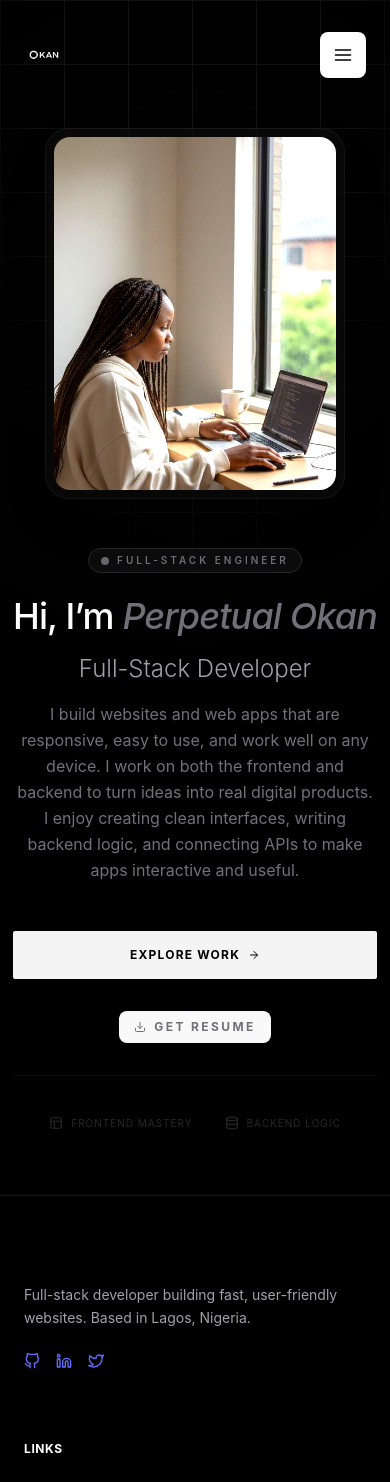
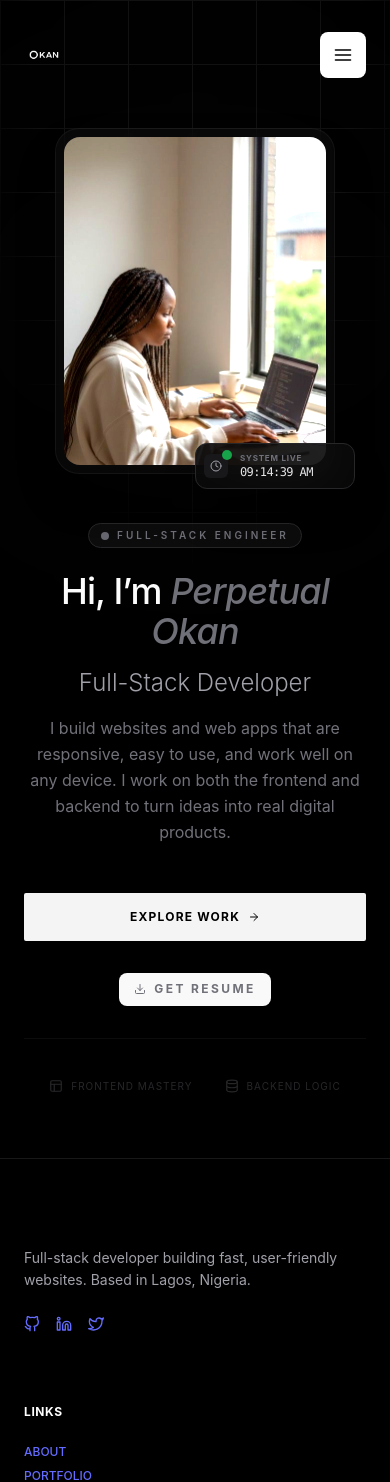
Before and after one commit to Perpetualisi/Isi-Portfolio2, a React (Vite) app: page / in a window 390 px wide. Shown: the top 1482 px of the page. Built offline with nearby package versions, Linux system fonts and the light colour scheme.

Commit message:
Update Hero component

```diff
--- a/src/Components/Hero/Hero.jsx
+++ b/src/Components/Hero/Hero.jsx
@@ -1,23 +1,18 @@
 import React, { useRef, useState, useEffect } from "react";
 import { Link } from "react-router-dom";
 import { motion, useScroll, useTransform, useSpring } from "framer-motion";
-import { FiArrowRight, FiDownload, FiTerminal, FiDatabase, FiLayout, FiClock } from "react-icons/fi";
+import { FiArrowRight, FiDownload, FiClock, FiDatabase, FiLayout } from "react-icons/fi";
 
 const Hero = () => {
   const containerRef = useRef(null);
   const { scrollY } = useScroll();
-
-  // Real-time Clock Logic for 24/7 Impression
   const [time, setTime] = useState(new Date());
 
   useEffect(() => {
-    const timer = setInterval(() => {
-      setTime(new Date());
-    }, 1000);
+    const timer = setInterval(() => setTime(new Date()), 1000);
     return () => clearInterval(timer);
   }, []);
 
-  // Formats time (e.g., 14:05:02 PM) - Adjust 'en-US' or timeZone as needed
   const formattedTime = time.toLocaleTimeString('en-US', {
     hour12: true,
     hour: '2-digit',
@@ -25,7 +20,6 @@ const Hero = () => {
     second: '2-digit'
   });
 
-  // Refined parallax for a premium feel
   const yImageValue = useTransform(scrollY, [0, 500], [0, -50]);
   const yImage = useSpring(yImageValue, { stiffness: 60, damping: 20 });
   const opacity = useTransform(scrollY, [0, 400], [1, 0]);
@@ -44,7 +38,6 @@ const Hero = () => {
       ref={containerRef}
       className="relative min-h-screen flex items-center justify-center px-6 md:px-12 lg:px-24 pt-32 pb-16 bg-[#000000] overflow-hidden"
     >
-      {/* Background: Subtle Technical Grid */}
       <motion.div style={{ opacity }} className="absolute inset-0 pointer-events-none">
         <div className="absolute inset-0 bg-[linear-gradient(to_right,#111_1px,transparent_1px),linear-gradient(to_bottom,#111_1px,transparent_1px)] bg-[size:4rem_4rem] [mask-image:radial-gradient(ellipse_60%_50%_at_50%_0%,#000_70%,transparent_100%)]" />
       </motion.div>
@@ -57,40 +50,36 @@ const Hero = () => {
             style={{ y: yImage }}
             className="flex-1 flex justify-center lg:justify-end order-1 lg:order-2 w-full"
           >
-            <div className="relative w-full max-w-[300px] sm:max-w-[380px] lg:max-w-[440px]">
+            <div className="relative w-full max-w-[280px] sm:max-w-[380px] lg:max-w-[440px]">
               <div className="absolute -inset-10 bg-zinc-800/10 blur-[120px] rounded-full" />
 
               <div className="relative z-10 p-2 bg-zinc-900/30 backdrop-blur-md border border-white/5 rounded-3xl shadow-2xl">
                 <img
                   src="/profile41.jpeg"
                   alt="Perpetual Okan"
-                  className="w-full aspect-[4/5] rounded-2xl object-cover object-top brightness-[1.25] contrast-[1.1] saturate-[1.1] transition-all duration-500"
+                  className="w-full aspect-[4/5] rounded-2xl object-cover object-top brightness-[1.25] contrast-[1.1] saturate-[1.1]"
                   loading="eager"
                 />
 
-                {/* Technical Floating Badge with Live Time */}
+                {/* Responsive Badge: Slim on mobile, Full on Desktop */}
                 <motion.div
-                  initial={{ opacity: 0, scale: 0.9 }}
-                  animate={{ opacity: 1, scale: 1 }}
+                  initial={{ opacity: 0, y: 20 }}
+                  animate={{ opacity: 1, y: 0 }}
                   transition={{ delay: 0.6 }}
-                  className="absolute -bottom-6 -left-6 p-5 bg-zinc-950 border border-zinc-800 rounded-xl shadow-[0_20px_50px_rgba(0,0,0,0.5)] hidden sm:block min-w-[180px]"
+                  className="absolute -bottom-4 left-1/2 -translate-x-1/2 sm:left-[-24px] sm:translate-x-0 p-2 sm:p-4 bg-zinc-950/90 backdrop-blur-xl border border-zinc-800 rounded-xl shadow-2xl flex items-center gap-3 min-w-[160px] sm:min-w-[200px]"
                 >
-                  <div className="flex items-center gap-4">
-                    <div className="relative">
-                      <div className="p-2 bg-zinc-900 rounded-lg">
-                        <FiClock className="text-zinc-400 text-sm" />
-                      </div>
-                      <span className="absolute -top-1 -right-1 flex h-3 w-3">
-                        <span className="animate-ping absolute inline-flex h-full w-full rounded-full bg-green-500 opacity-75"></span>
-                        <span className="relative inline-flex rounded-full h-3 w-3 bg-green-600"></span>
-                      </span>
+                  <div className="relative flex items-center justify-center">
+                    <div className="p-1.5 bg-zinc-900 rounded-md">
+                      <FiClock className="text-zinc-400 text-xs sm:text-sm" />
                     </div>
-                    <div>
-                      <p className="text-[9px] text-zinc-500 uppercase tracking-[0.2em] font-bold mb-0.5">System Status: Online</p>
-                      <p className="text-xs text-zinc-200 font-mono font-medium tracking-tighter">
-                        {formattedTime}
-                      </p>
-                    </div>
+                    <span className="absolute -top-1 -right-1 flex h-2.5 w-2.5">
+                      <span className="animate-ping absolute h-full w-full rounded-full bg-green-500 opacity-75"></span>
+                      <span className="relative inline-flex rounded-full h-2.5 w-2.5 bg-green-600"></span>
+                    </span>
+                  </div>
+                  <div className="flex flex-col">
+                    <span className="text-[8px] sm:text-[10px] text-zinc-500 uppercase font-bold tracking-widest">System Live</span>
+                    <span className="text-xs sm:text-sm text-zinc-200 font-mono tracking-tighter">{formattedTime}</span>
                   </div>
                 </motion.div>
               </div>
@@ -100,78 +89,35 @@ const Hero = () => {
           {/* CONTENT AREA */}
           <div className="flex-[1.5] text-center lg:text-left space-y-8 order-2 lg:order-1">
             <div className="space-y-6">
-              <motion.div
-                initial={{ opacity: 0, y: 10 }}
-                animate={{ opacity: 1, y: 0 }}
-                className="inline-flex items-center gap-2 px-3 py-1 rounded-full bg-zinc-900/50 border border-zinc-800"
-              >
+              <motion.div className="inline-flex items-center gap-2 px-3 py-1 rounded-full bg-zinc-900/50 border border-zinc-800">
                 <span className="w-2 h-2 rounded-full bg-zinc-500 animate-pulse" />
                 <span className="text-[10px] uppercase tracking-[0.3em] font-semibold text-zinc-500">Full-Stack Engineer</span>
               </motion.div>
 
               <div className="space-y-4">
-                <motion.h1
-                  initial={{ opacity: 0, y: 20 }}
-                  animate={{ opacity: 1, y: 0 }}
-                  className="text-4xl sm:text-6xl xl:text-7xl font-medium tracking-tight text-white leading-[1.1] whitespace-nowrap"
-                >
+                <motion.h1 className="text-4xl sm:text-6xl xl:text-7xl font-medium tracking-tight text-white leading-[1.1] md:whitespace-nowrap">
                   Hi, I’m <span className="text-zinc-500 italic">Perpetual Okan</span>
                 </motion.h1>
-
-                <motion.h2
-                  initial={{ opacity: 0, y: 20 }}
-                  animate={{ opacity: 1, y: 0 }}
-                  transition={{ delay: 0.1 }}
-                  className="text-2xl md:text-3xl font-light text-zinc-400"
-                >
-                  Full-Stack Developer
-                </motion.h2>
-
-                <motion.p
-                  initial={{ opacity: 0, y: 20 }}
-                  animate={{ opacity: 1, y: 0 }}
-                  transition={{ delay: 0.2 }}
-                  className="text-base md:text-lg text-zinc-500 max-w-2xl mx-auto lg:mx-0 leading-relaxed font-normal"
-                >
+                <h2 className="text-2xl md:text-3xl font-light text-zinc-400">Full-Stack Developer</h2>
+                <p className="text-base md:text-lg text-zinc-500 max-w-2xl mx-auto lg:mx-0 leading-relaxed">
                   I build websites and web apps that are responsive, easy to use, and work well on any device.
                   I work on both the frontend and backend to turn ideas into real digital products.
-                  I enjoy creating clean interfaces, writing backend logic, and connecting APIs to make apps interactive and useful.
-                </motion.p>
+                </p>
               </div>
             </div>
 
-            {/* ACTION BUTTONS */}
-            <motion.div
-              initial={{ opacity: 0, y: 20 }}
-              animate={{ opacity: 1, y: 0 }}
-              transition={{ delay: 0.3 }}
-              className="flex flex-col sm:flex-row items-center gap-8 justify-center lg:justify-start pt-4"
-            >
-              <Link
-                to="/portfolio"
-                className="group relative w-full sm:w-auto px-10 py-4 bg-zinc-100 text-black font-bold text-xs uppercase tracking-widest rounded-sm hover:bg-white transition-all active:scale-95"
-              >
+            <div className="flex flex-col sm:flex-row items-center gap-8 justify-center lg:justify-start pt-4">
+              <Link to="/portfolio" className="group w-full sm:w-auto px-10 py-4 bg-zinc-100 text-black font-bold text-xs uppercase tracking-widest rounded-sm hover:bg-white transition-all">
                 <span className="flex items-center justify-center gap-2">
                   Explore Work <FiArrowRight className="group-hover:translate-x-1 transition-transform" />
                 </span>
               </Link>
+              <button onClick={handleDownload} className="group flex items-center gap-2 text-zinc-500 hover:text-zinc-200 font-bold text-xs uppercase tracking-[0.2em] transition-all">
+                <FiDownload className="group-hover:-translate-y-1 transition-transform" /> Get Resume
+              </button>
+            </div>
 
-              <button
-                onClick={handleDownload}
-                className="group flex items-center gap-2 text-zinc-500 hover:text-zinc-200 font-bold text-xs uppercase tracking-[0.2em] transition-all"
-              >
-                <FiDownload className="group-hover:-translate-y-1 transition-transform" />
-                Get Resume
-              </button>
-            </motion.div>
-
-            {/* Micro Tech Stack Footer */}
-            <motion.div
-              initial={{ opacity: 0 }}
-              animate={{ opacity: 1 }}
-              transition={{ delay: 0.5 }}
-              className="flex items-center justify-center lg:justify-start gap-8 pt-10 border-t border-zinc-900/50"
-            >
+            <div className="flex items-center justify-center lg:justify-start gap-8 pt-10 border-t border-zinc-900/50">
               <div className="flex items-center gap-2 text-zinc-800">
                 <FiLayout className="text-sm" />
                 <span className="text-[10px] uppercase tracking-widest">Frontend Mastery</span>
@@ -180,7 +126,7 @@ const Hero = () => {
                 <FiDatabase className="text-sm" />
                 <span className="text-[10px] uppercase tracking-widest">Backend Logic</span>
               </div>
-            </motion.div>
+            </div>
           </div>
         </div>
       </div>
```
